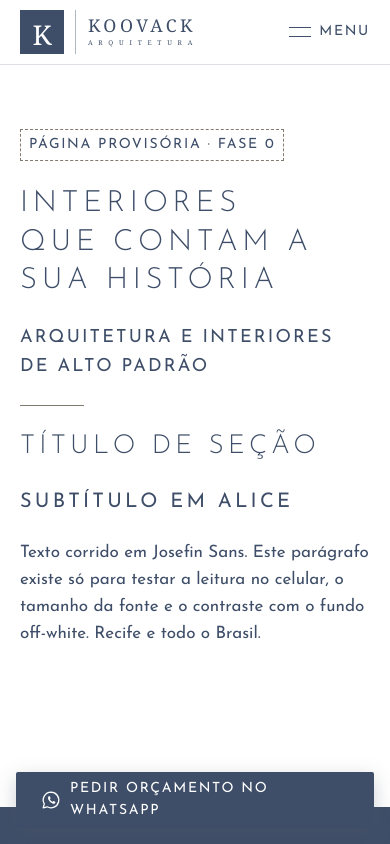
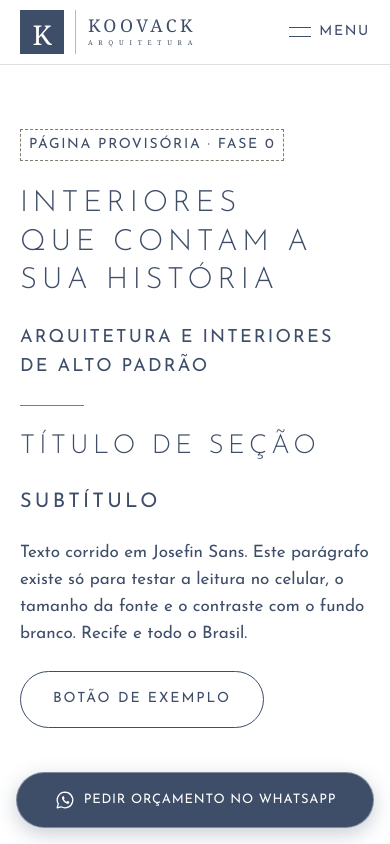
Before and after one commit to diegobrsantosdev/koovack-site, an Astro site: page / in a window 390 px wide. Shown: the top 844 px of the page. Built offline with nearby package versions, Linux system fonts and the light colour scheme; Astro itself is replaced by a stand-in of ours; a web font is replaced by a local one.

Commit message:
style: round button corners and keep WhatsApp button text on one line on mobile

```diff
--- a/src/components/layout/WhatsAppFixo.astro
+++ b/src/components/layout/WhatsAppFixo.astro
@@ -44,19 +44,21 @@ const { mensagem } = Astro.props;
     gap: var(--esp-2);
     min-height: var(--altura-whatsapp-fixo);
     padding: 0 var(--esp-4);
-    border-radius: var(--raio);
+    border-radius: var(--raio-botao);
     background: var(--cor-principal);
     color: var(--cor-branco);
+    border: 1px solid rgb(255 255 255 / 0.35); /* separa o botão do rodapé, que tem a mesma cor */
     text-decoration: none;
-    font-size: var(--texto-pequeno);
+    font-size: 0.8125rem;
     text-transform: uppercase;
-    letter-spacing: 0.12em;
-    box-shadow: 0 6px 20px rgb(81 89 103 / 0.28);
+    letter-spacing: 0.06em;
+    white-space: nowrap; /* o texto cabe numa linha só, mesmo em 360 px */
+    box-shadow: 0 6px 20px rgb(62 78 104 / 0.28);
     transition: background-color var(--transicao), transform var(--transicao);
   }
 
   .whatsapp-fixo:hover {
-    background: #444b57;
+    background: var(--cor-principal-escura);
   }
 
   .whatsapp-fixo:focus-visible {
@@ -74,6 +76,8 @@ const { mensagem } = Astro.props;
       left: auto;
       right: var(--esp-5);
       bottom: var(--esp-5);
+      font-size: var(--texto-pequeno);
+      letter-spacing: 0.12em;
     }
     .whatsapp-fixo:hover {
       transform: translateY(-2px);
--- a/src/pages/index.astro
+++ b/src/pages/index.astro
@@ -11,11 +11,12 @@ import BaseLayout from '../layouts/BaseLayout.astro';
     <p class="provisorio__linha">Arquitetura e interiores de alto padrão</p>
     <hr />
     <h2>Título de seção</h2>
-    <h3>Subtítulo em Alice</h3>
+    <h3>Subtítulo</h3>
     <p>
       Texto corrido em Josefin Sans. Este parágrafo existe só para testar a leitura no celular, o
-      tamanho da fonte e o contraste com o fundo off-white. Recife e todo o Brasil.
+      tamanho da fonte e o contraste com o fundo branco. Recife e todo o Brasil.
     </p>
+    <a class="provisorio__botao" href="#">Botão de exemplo</a>
   </section>
 </BaseLayout>
 
@@ -44,4 +45,14 @@ import BaseLayout from '../layouts/BaseLayout.astro';
     border: 0;
     border-top: 1px solid var(--cor-detalhe);
   }
+  .provisorio__botao {
+    align-self: flex-start;
+    padding: var(--esp-3) var(--esp-5);
+    border: 1px solid var(--cor-principal);
+    border-radius: var(--raio-botao);
+    text-decoration: none;
+    font-size: var(--texto-pequeno);
+    text-transform: uppercase;
+    letter-spacing: 0.14em;
+  }
 </style>
```
